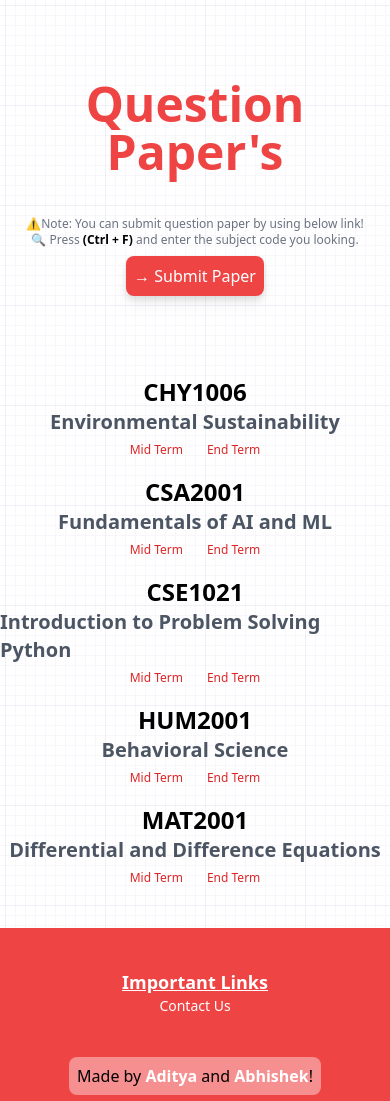
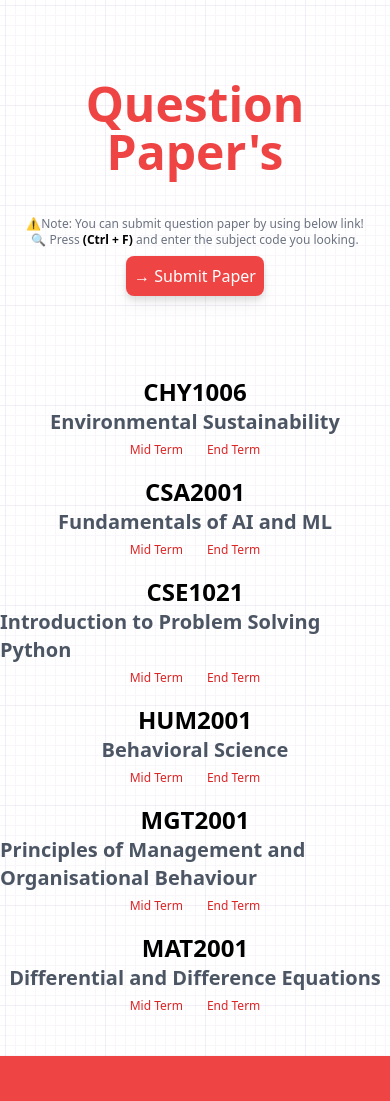
Before and after one commit to Cyb3rGhoul/qp-website-vitb, a React (Vite) app: page / in a window 390 px wide. Shown: the top 1101 px of the page. Built offline with nearby package versions, Linux system fonts and the light colour scheme.

Commit message:
Update App.jsx

```diff
--- a/src/App.jsx
+++ b/src/App.jsx
@@ -43,6 +43,14 @@ export default function App() {
         </div>
         </>
         <>
+        <h className="mt-4 font-bold text-2xl sm:text-3xl">MGT2001</h>
+        <h className="font-bold text-xl text-gray-600">Principles of Management and Organisational Behaviour</h>
+        <div className="flex-row">
+        <a href=".." className="p-1 mr-4 text-xs text-red-600 hover:bg-red-100 rounded-lg">Mid Term</a>
+        <a href=".." className="p-1 text-xs text-red-600 hover:bg-red-100 rounded-lg">End Term</a>
+        </div>
+        </>
+        <>
         <h className="mt-4 font-bold text-2xl sm:text-3xl">MAT2001</h>
         <h className="font-bold text-xl text-gray-600">Differential and Difference Equations</h>
         <div className="flex-row">
```
